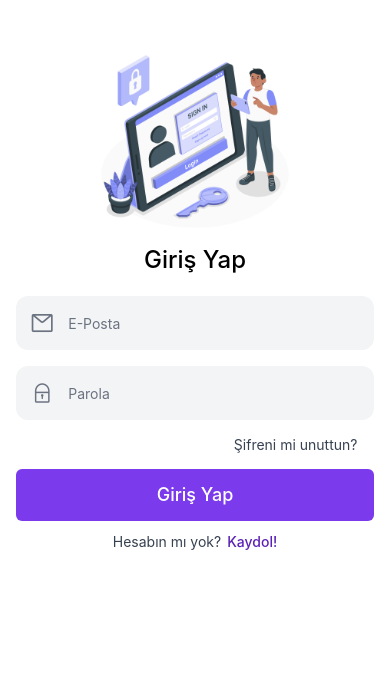
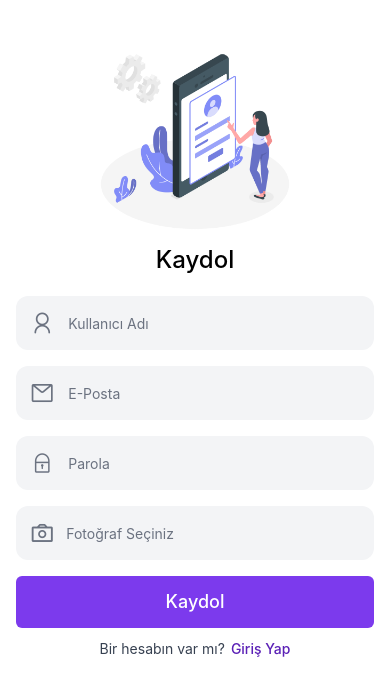
Before and after one commit to sedatkurtuldu/chat-app, a React Native app: screen /RegisterScreen in a window 390 px wide. Shown: the top 696 px of the page. Built offline with nearby package versions, Linux system fonts and the light colour scheme; no server answers.

Commit message:
RegisterScreen eklendi ve galeriden fotoğraf seçimi yapıldı

```diff
--- a/package.json
+++ b/package.json
@@ -16,12 +16,13 @@
     "@react-navigation/native": "^6.1.18",
     "@react-navigation/native-stack": "^6.11.0",
     "expo": "~51.0.22",
+    "expo-image-picker": "^15.0.7",
+    "expo-permissions": "^14.4.0",
     "expo-status-bar": "~1.12.1",
     "firebase": "^10.12.4",
     "nativewind": "^2.0.11",
     "react": "18.2.0",
     "react-native": "0.74.3",
-    "react-native-image-picker": "^7.1.2",
     "react-native-safe-area-context": "^4.10.8",
     "react-native-screens": "^3.33.0"
   },
--- /dev/null
+++ b/src/components/ImagePickerComponent.jsx
@@ -0,0 +1,22 @@
+import { StyleSheet, Text, TouchableOpacity, View } from "react-native";
+import React from "react";
+import AntDesign from "@expo/vector-icons/AntDesign";
+
+const ImagePickerComponent = ({ onPress }) => {
+  return (
+    <TouchableOpacity
+      className="flex-row bg-gray-100 w-11/12 my-2 rounded-xl"
+      onPress={onPress}
+      activeOpacity={0.8}
+    >
+      <View className="p-3.5 flex-row gap-3 items-center">
+        <AntDesign name="camerao" size={24} color="#6b7280" />
+        <Text style={{ color: "#6b7280" }}>Fotoğraf Seçiniz</Text>
+      </View>
+    </TouchableOpacity>
+  );
+};
+
+export default ImagePickerComponent;
+
+const styles = StyleSheet.create({});
--- a/src/components/TextInputComponent.jsx
+++ b/src/components/TextInputComponent.jsx
@@ -1,18 +1,32 @@
-import { StyleSheet, Text, TextInput, View } from 'react-native'
-import React from 'react'
+import { StyleSheet, TextInput, View } from 'react-native';
+import React from 'react';
 import AntDesign from '@expo/vector-icons/AntDesign';
 
-const TextInputComponent = ({ placeholder, iconName }) => {
-  return (
-    <View className="flex-row bg-gray-100 w-11/12 my-2 rounded-xl">
-        <View className="p-3.5">
-            <AntDesign name={iconName} size={24} color="#6b7280" />
+const TextInputComponent = ({ placeholder, iconName, setEmail, setPassword, value }) => {
+    const onChangeText = (text) => {
+        if (placeholder === "E-Posta") {
+            setEmail(text);
+        } else if (placeholder === "Parola") {
+            setPassword(text);
+        }
+    };
+
+    return (
+        <View className="flex-row bg-gray-100 w-11/12 my-2 rounded-xl">
+            <View className="p-3.5">
+                <AntDesign name={iconName} size={24} color="#6b7280" />
+            </View>
+            <TextInput
+                value={value}
+                onChangeText={onChangeText}
+                placeholderTextColor="#6b7280"
+                placeholder={placeholder}
+                secureTextEntry={placeholder === "Parola"}
+            />
         </View>
-      <TextInput placeholderTextColor="#6b7280"  placeholder={placeholder} />
-    </View>
-  )
-}
+    );
+};
 
-export default TextInputComponent
+export default TextInputComponent;
 
-const styles = StyleSheet.create({})
+const styles = StyleSheet.create({});
--- a/src/routes/Router.jsx
+++ b/src/routes/Router.jsx
@@ -1,13 +1,42 @@
-import { StyleSheet, Text, View } from "react-native";
-import React from "react";
+import React, { useState, useEffect } from "react";
+import { StyleSheet } from "react-native";
 import { createNativeStackNavigator } from "@react-navigation/native-stack";
 import LoginScreen from "../screens/LoginScreen";
+import HomeScreen from "../screens/HomeScreen";
+import { auth } from "../../server/firebase";
+import RegisterScreen from "../screens/RegisterScreen";
 
 const Stack = createNativeStackNavigator();
+
 const Router = () => {
+  const [initializing, setInitializing] = useState(true);
+  const [user, setUser] = useState(null);
+
+  function onAuthStateChanged(user) {
+    setUser(user);
+    if (initializing) setInitializing(false);
+  }
+
+  useEffect(() => {
+    const subscriber = auth.onAuthStateChanged(onAuthStateChanged);
+    return subscriber;
+  }, []);
+
+  if (initializing) return null;
+
   return (
-    <Stack.Navigator screenOptions={{ headerShown: false }}>
-      <Stack.Screen name="LoginScreen" component={LoginScreen} />
+    <Stack.Navigator
+      initialRouteName={user ? "HomeScreen" : "LoginScreen"}
+      screenOptions={{ headerShown: user ? true : false }}
+    >
+      {user ? (
+        <Stack.Screen name="HomeScreen" component={HomeScreen} />
+      ) : (
+        <>
+          <Stack.Screen name="LoginScreen" component={LoginScreen} />
+          <Stack.Screen name="RegisterScreen" component={RegisterScreen} />
+        </>
+      )}
     </Stack.Navigator>
   );
 };
--- /dev/null
+++ b/src/screens/HomeScreen.jsx
@@ -0,0 +1,27 @@
+import { StyleSheet, Text, TouchableOpacity, View } from 'react-native'
+import React from 'react'
+import { auth } from '../../server/firebase';
+
+const HomeScreen = ({ navigation }) => {
+  const logOut = () => {
+    auth.signOut()
+      .then(() => {
+        navigation.navigate("LoginScreen");
+      })
+      .catch((error) => {
+        console.error("Çıkış yaparken hata oluştu: ", error);
+      });
+  };
+  return (
+    <View className="flex-1 bg-white">
+      <Text>HomeScreen</Text>
+      <TouchableOpacity onPress={logOut}>
+        <Text>Çıkış Yap</Text>
+      </TouchableOpacity>
+    </View>
+  )
+}
+
+export default HomeScreen
+
+const styles = StyleSheet.create({})
--- a/src/screens/LoginScreen.jsx
+++ b/src/screens/LoginScreen.jsx
@@ -1,53 +1,57 @@
 import {
   Image,
-  StyleSheet,
   Text,
-  TextInput,
   TouchableOpacity,
   View,
 } from "react-native";
-import React, { useEffect, useRef, useState } from "react";
+import React, { useState } from "react";
 import { SafeAreaView } from "react-native-safe-area-context";
 import TextInputComponent from "../components/TextInputComponent";
+import { signInWithEmailAndPassword } from "@firebase/auth";
+import { auth } from "../../server/firebase";
 
-const LoginScreen = () => {
-  const [message, setMessage] = useState("");
-  const [receivedMessage, setReceivedMessage] = useState("");
-  const ws = useRef(null);
+const LoginScreen = ({ navigation }) => {
+  const [email, setEmail] = useState("");
+  const [password, setPassword] = useState("");
 
-  useEffect(() => {
-    ws.current = new WebSocket("ws://192.168.1.207:3000");
+  const handleLogin = async () => {
 
-    ws.current.onopen = () => {
-      console.log("Bağlantı açıldı");
-    };
+    if(email === "" && password === ""){
+      Alert.alert(
+        "Başarısız!",
+        "E-Posta ve Şifre alanı boş geçilemez.",
+        [
+          {
+            text: "TAMAM",
+          },
+        ]
+      );
+      return;
+    }
 
-    ws.current.onmessage = (e) => {
-      ı;
-      console.log("Alınan mesaj:", e.data);
-      setReceivedMessage(e.data);
-    };
+    try {
+      await signInWithEmailAndPassword(auth, email, password);
 
-    ws.current.onerror = (e) => {
-      console.log("Hata:", e.message);
-    };
+      navigation.navigate("HomeScreen");
+    } catch (error) {
 
-    ws.current.onclose = (e) => {
-      console.log("Bağlantı kapandı:", e.code, e.reason);
-    };
+      console.error("Giriş yaparken bir hata oluştu: ", error.message);
 
-    return () => {
-      ws.current.close();
-    };
-  }, []);
-
-  const sendMessage = () => {
-    if (ws.current && ws.current.readyState === WebSocket.OPEN) {
-      ws.current.send(message);
-    } else {
-      console.log("WebSocket bağlantısı açık değil");
+      Alert.alert(
+        "Başarısız!",
+        "Giriş yaparken bir hata oluştu, lütfen tekrar deneyin.",
+        [
+          {
+            text: "TAMAM",
+          },
+        ]
+      );
     }
   };
+
+  const handleRegisterPage = () => {
+    navigation.navigate("RegisterScreen")
+  }
   return (
     <SafeAreaView className="flex-1 bg-white">
       <View className="justify-center items-center">
@@ -60,14 +64,15 @@ const LoginScreen = () => {
         <Text className="text-2xl font-medium">Giriş Yap</Text>
       </View>
       <View className="items-center">
-        <TextInputComponent placeholder="E-Posta" iconName="mail" />
-        <TextInputComponent placeholder="Parola" iconName="lock" />
+        <TextInputComponent placeholder="E-Posta" iconName="mail" setEmail={setEmail} />
+        <TextInputComponent placeholder="Parola" iconName="lock" setPassword={setPassword}/>
       </View>
       <TouchableOpacity className="w-11/12 my-2 items-end" activeOpacity={0.8}>
         <Text className="text-gray-700">Şifreni mi unuttun?</Text>
       </TouchableOpacity>
       <View className="items-center justify-center my-2 ">
         <TouchableOpacity
+        onPress={handleLogin}
           className="p-3 bg-violet-600 rounded-md w-11/12 items-center"
           activeOpacity={0.9}
         >
@@ -77,7 +82,7 @@ const LoginScreen = () => {
 
       <View className="flex-row items-center justify-center gap-1.5 my-1">
         <Text className="text-gray-700">Hesabın mı yok?</Text>
-        <Text className="text-violet-800 font-medium">Kaydol!</Text>
+        <Text className="text-violet-800 font-medium" onPress={handleRegisterPage}>Kaydol!</Text>
       </View>
     </SafeAreaView>
   );
--- /dev/null
+++ b/src/screens/RegisterScreen.jsx
@@ -0,0 +1,108 @@
+import {
+  Button,
+  Image,
+  ScrollView,
+  StyleSheet,
+  Text,
+  TouchableOpacity,
+  View,
+} from "react-native";
+import React, { useState } from "react";
+import { SafeAreaView } from "react-native-safe-area-context";
+import TextInputComponent from "../components/TextInputComponent";
+import * as ImagePicker from "expo-image-picker";
+import * as Permissions from "expo-permissions";
+import ImagePickerComponent from "../components/ImagePickerComponent";
+
+const RegisterScreen = ({ navigation }) => {
+  const [image, setImage] = useState(null);
+
+  console.log("Image: ", image);
+
+  const handleLoginPage = () => {
+    navigation.navigate("LoginScreen");
+  };
+
+  const askForPermissions = async () => {
+    const { status: cameraStatus } =
+      await ImagePicker.requestCameraPermissionsAsync();
+    const { status: galleryStatus } =
+      await ImagePicker.requestMediaLibraryPermissionsAsync();
+
+    if (cameraStatus !== "granted" || galleryStatus !== "granted") {
+      Alert.alert(
+        "İzin Gerekli",
+        "Üzgünüz, bu işlemi gerçekleştirebilmek için kamera ve galeri izinlerine ihtiyacımız var!"
+      );
+    }
+  };
+
+  const pickImage = async () => {
+    await askForPermissions();
+
+    let result = await ImagePicker.launchImageLibraryAsync({
+      mediaTypes: ImagePicker.MediaTypeOptions.Images,
+      allowsEditing: true,
+      aspect: [4, 3],
+      quality: 1,
+    });
+
+    console.log("Image Pick Result:", result);
+
+    if (!result.canceled && result.assets && result.assets.length > 0) {
+      setImage(result.assets[0].uri);
+    } else {
+      Alert.alert(
+        "Resim Seçimi İptal Edildi",
+        "Resim seçimi iptal edildi veya herhangi bir resim seçilmedi."
+      );
+    }
+  };
+  return (
+    <SafeAreaView className="flex-1 bg-white">
+      <ScrollView>
+        <View className="justify-center items-center">
+          <Image
+            source={
+              image == null
+                ? require("../../assets/register.png")
+                : { uri: image }
+            }
+            className="w-48 h-48 mt-10 rounded-xl"
+          />
+        </View>
+        <View className="my-3 items-center">
+          <Text className="text-2xl font-medium">Kaydol</Text>
+        </View>
+        <View className="items-center">
+          <TextInputComponent placeholder="Kullanıcı Adı" iconName="user" />
+          <TextInputComponent placeholder="E-Posta" iconName="mail" />
+          <TextInputComponent placeholder="Parola" iconName="lock" />
+          <ImagePickerComponent onPress={pickImage} />
+        </View>
+        <View className="items-center justify-center my-2 ">
+          <TouchableOpacity
+            className="p-3 bg-violet-600 rounded-md w-11/12 items-center"
+            activeOpacity={0.9}
+          >
+            <Text className="font-medium text-white text-lg">Kaydol</Text>
+          </TouchableOpacity>
+        </View>
+
+        <View className="flex-row items-center justify-center gap-1.5 my-1">
+          <Text className="text-gray-700">Bir hesabın var mı?</Text>
+          <Text
+            className="text-violet-800 font-medium"
+            onPress={handleLoginPage}
+          >
+            Giriş Yap
+          </Text>
+        </View>
+      </ScrollView>
+    </SafeAreaView>
+  );
+};
+
+export default RegisterScreen;
+
+const styles = StyleSheet.create({});
```
Also changed, not shown: App.jsx (+38 -1 lines), 1 other file (tests, documents, lock files or other folders).
